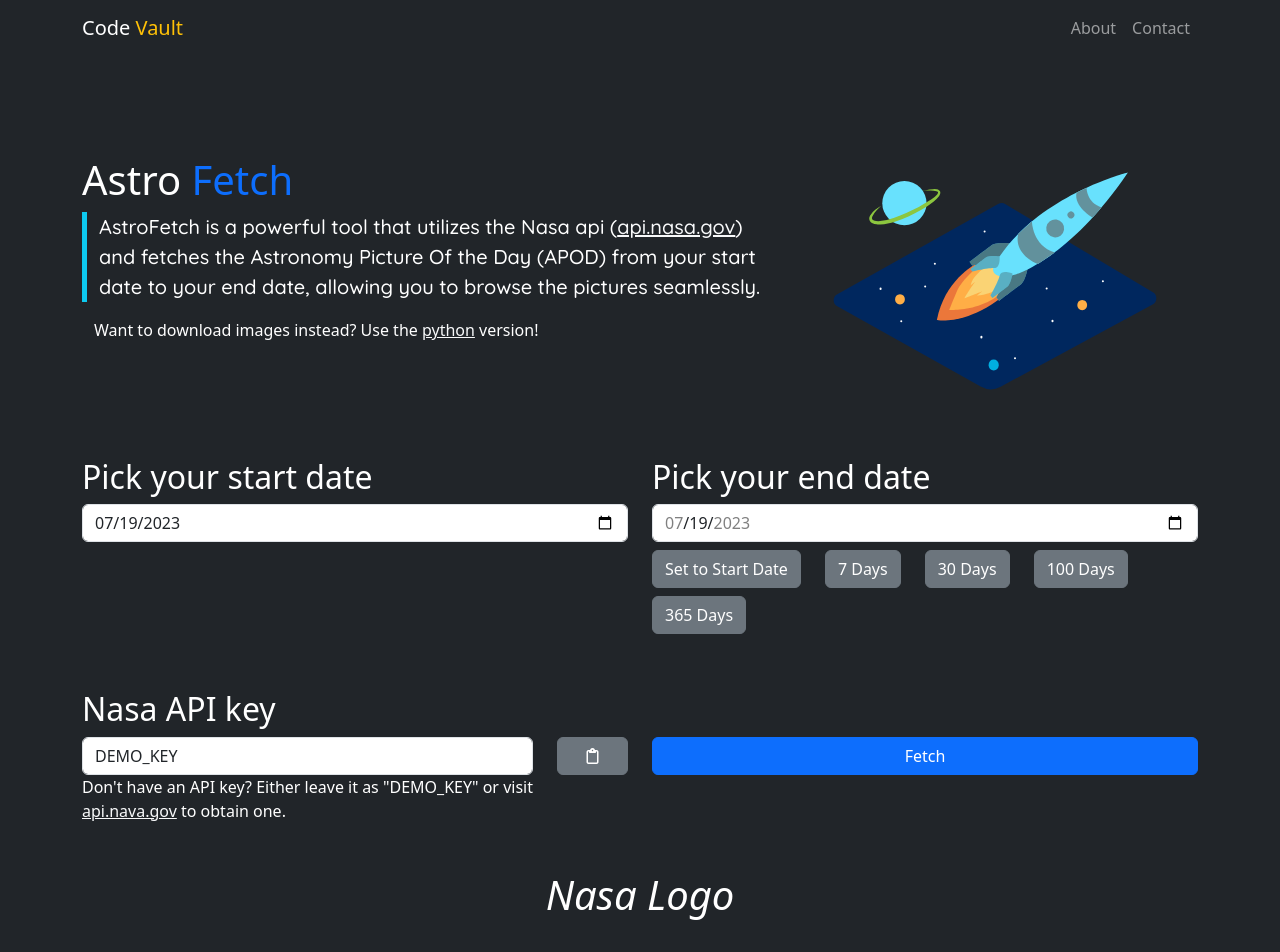
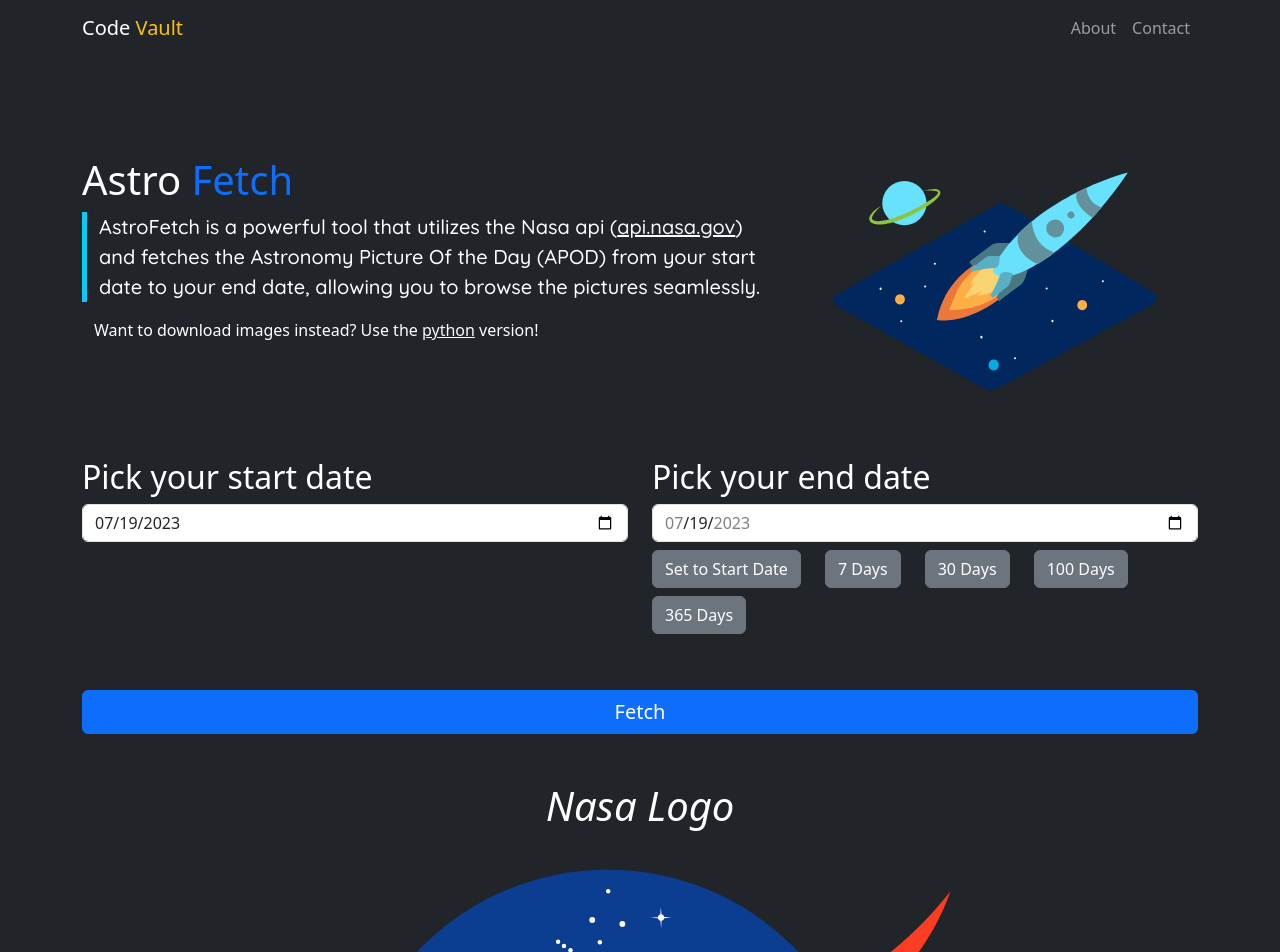
Before and after one commit to Oded2/Code-Vault, a SvelteKit app: page /astrofetch in a window 1280 px wide. Shown: the top 952 px of the page. Built offline with nearby package versions, Linux system fonts and the light colour scheme; a web font is replaced by a local one.

Commit message:
Officially don't have to use an api key to use astrofetch

```diff
--- a/src/routes/astrofetch/+page.server.js
+++ b/src/routes/astrofetch/+page.server.js
@@ -1,5 +1,4 @@
 import { NASA } from "$env/static/private";
-console.log("Hello world");
 export function load() {
   return { api: NASA };
 }
--- a/src/routes/astrofetch/+page.svelte
+++ b/src/routes/astrofetch/+page.svelte
@@ -8,7 +8,6 @@
   const nasaApiKey = data["api"];
   const astrofetchRef = hrefs["astrofetch"];
   let today = new Date().toISOString().split("T")[0];
-  let apiKey = "DEMO_KEY";
   let startDate = today;
   let endDate = today;
   let astroData = [0];
@@ -47,17 +46,7 @@
     return newSrc;
   }
   const apiUrl = new URL("https://api.nasa.gov/planetary/apod");
-  async function paste() {
-    try {
-      const clip = await navigator.clipboard.readText();
-      return clip;
-    } catch (error) {
-      console.error(error);
-    }
-    return null;
-  }
   async function fetchData(url) {
-    console.log(url);
     let response;
     try {
       response = await fetch(url);
@@ -66,11 +55,7 @@
       return false;
     }
     if (response.status != 200) {
-      if (response.status == 403) {
-        alert("Invalid API key");
-      } else if (response.status == 429) {
-        alert("Too many requests, try using a different API key");
-      } else {
+      {
         alert("Error. Error code: " + response.status);
       }
       return false;
@@ -155,9 +140,6 @@
 
     return { valid: valid, message: message };
   }
-  const pasteToApi = async () => {
-    apiKey = await paste();
-  };
   const changeStart = (days) => {
     const final = getDateAhead(startDate, days);
     if (!validateDates(startDate, final)["valid"]) {
@@ -296,35 +278,8 @@
       </div>
 
       <div class="row my-5">
-        <div class="col-md-5">
-          <h2>Nasa API key</h2>
-          <input
-            bind:value={apiKey}
-            type="text"
-            class="form-control"
-            placeholder="API key"
-          />
-          <span class="fs-6 fw-light"
-            >Don't have an API key? Either leave it as "DEMO_KEY" or visit
-            <a href={astrofetchRef["nasaApi"]} class="link-light"
-              >api.nava.gov</a
-            >
-            to obtain one.</span
-          >
-        </div>
-        <div class="col-md-1 mt-4 mt-md-0">
-          <h2 class="d-none d-md-block">&nbsp;</h2>
-          <button class="btn btn-secondary w-100" on:click={pasteToApi}>
-            <span>
-              <i class="fa-regular fa-clipboard" /><span class="d-md-none">
-                &nbsp;Paste from clipboard</span
-              ></span
-            >
-          </button>
-        </div>
-        <div class="col-md-6 mt-1 mt-md-0">
-          <h2 class="d-none d-md-block">&nbsp;</h2>
-          <button on:click={submit} class="btn btn-primary w-100">
+        <div class="col mt-1 mt-md-0">
+          <button on:click={submit} class="btn btn-primary w-100 fs-5">
             Fetch
           </button>
         </div>
```
